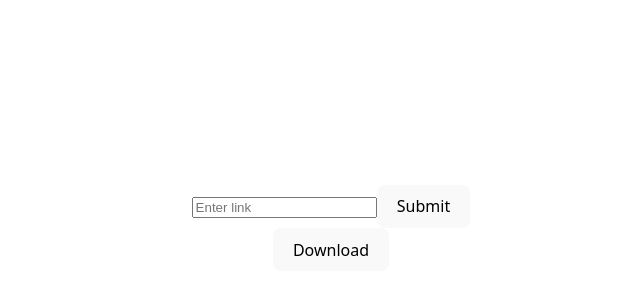
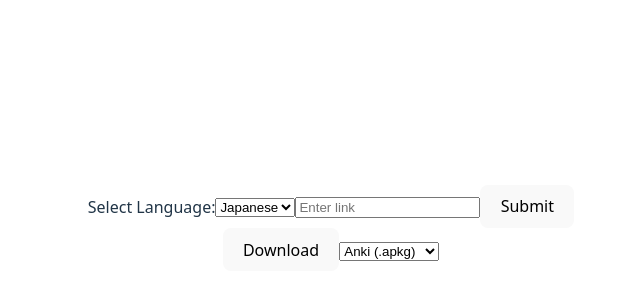
Before and after one commit to AlanChen115/FlashFlashcards, a React app in the folder frontend/: page / in a window 1280 px wide. Shown: the part 172-472 px from the top of the page, without its empty margins (309-949 px from the left). Built offline with nearby package versions, Linux system fonts and the light colour scheme; the HTML template or start-up script is replaced by a standard one.

Commit message:
added language and export options

```diff
--- a/frontend/src/App.jsx
+++ b/frontend/src/App.jsx
@@ -22,6 +22,9 @@ async function postJSON(url, body) {
 
 function LinkField( {onGenerate} ) {
   const [link, setLink] = useState('')
+  const [language, setLanguage] = useState('');
+
+  const languageOptions = [{value :'Japanese', label: 'Japanese'}];
 
   function handleChange(event) {
     setLink(event.target.value)
@@ -35,7 +38,7 @@ function LinkField( {onGenerate} ) {
 
       const scraped_data = response;
       const response2 = await postJSON('/api/ai_generator/parse/', {
-        body_text: scraped_data.body_text, language: 'Japanese'
+        body_text: scraped_data.body_text, language: language
       });
       console.log("Generated flashcards:", response2);
       onGenerate(response2.output.flashcards);
@@ -46,6 +49,14 @@ function LinkField( {onGenerate} ) {
 
   return (
     <form onSubmit={handleSubmit}>
+      <label>Select Language:</label>
+      <select value={language} onChange={(e) => setLanguage(e.target.value)}>
+        {languageOptions.map((option) => (
+          <option key={option.value} value={option.value}>
+            {option.label}
+          </option>
+        ))}
+      </select>
       <input type="text" value={link} onChange={handleChange} placeholder="Enter link"/>
       <button type="submit">Submit</button>
     </form>
@@ -56,6 +67,7 @@ function LinkField( {onGenerate} ) {
 
 function App() {
   const [flashcards, setFlashcards] = useState([]);
+  const [exportFormat, setExportFormat] = useState('');
 
   const handleGenerate = (generatedFlashcards) => {
     setFlashcards(generatedFlashcards);
@@ -65,7 +77,7 @@ const handleDownload = async () => {
   if (!flashcards.length) return alert("No flashcards to download!");
 
   try {
-    const response = await fetch("/api/exporter/anki/", {
+    const response = await fetch("/api/exporter/"+ exportFormat + "/", {
       method: "POST",
       headers: { "Content-Type": "application/json" },
       body: JSON.stringify({ flashcards }),
@@ -92,6 +104,10 @@ const handleDownload = async () => {
     <div>
       <LinkField onGenerate={handleGenerate} />
       <button onClick={handleDownload}>Download</button>
+      <select value={exportFormat} onChange={(e) => setExportFormat(e.target.value)}>
+        <option value="anki">Anki (.apkg)</option>
+        <option value="quizlet">Quizlet (.csv)</option>
+      </select>
     </div>
   );
 }
```
Also changed, not shown: 1 other file (tests, documents, lock files or other folders).
